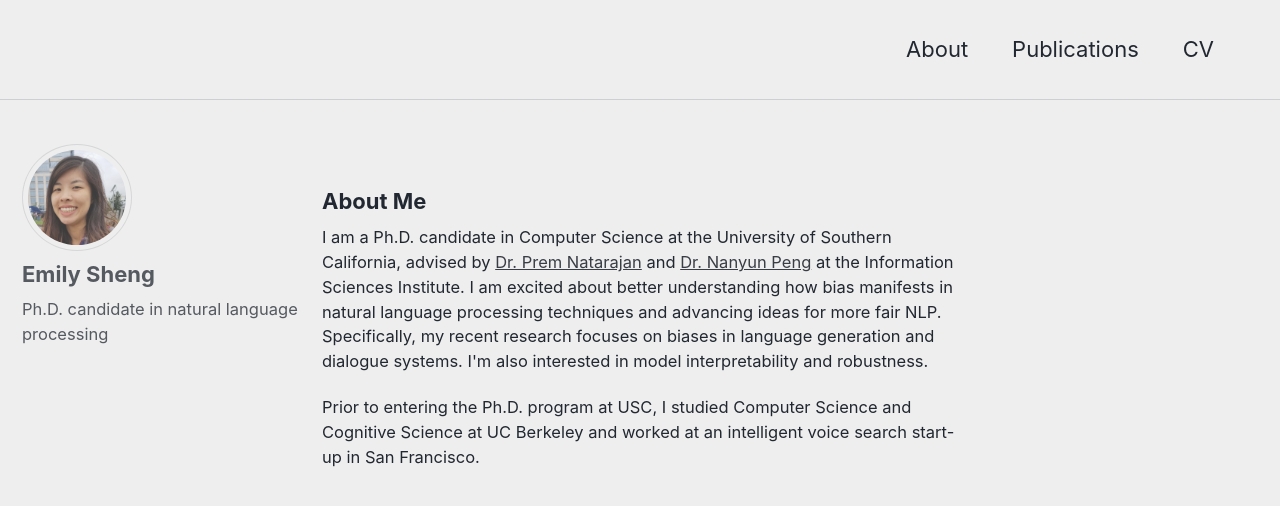
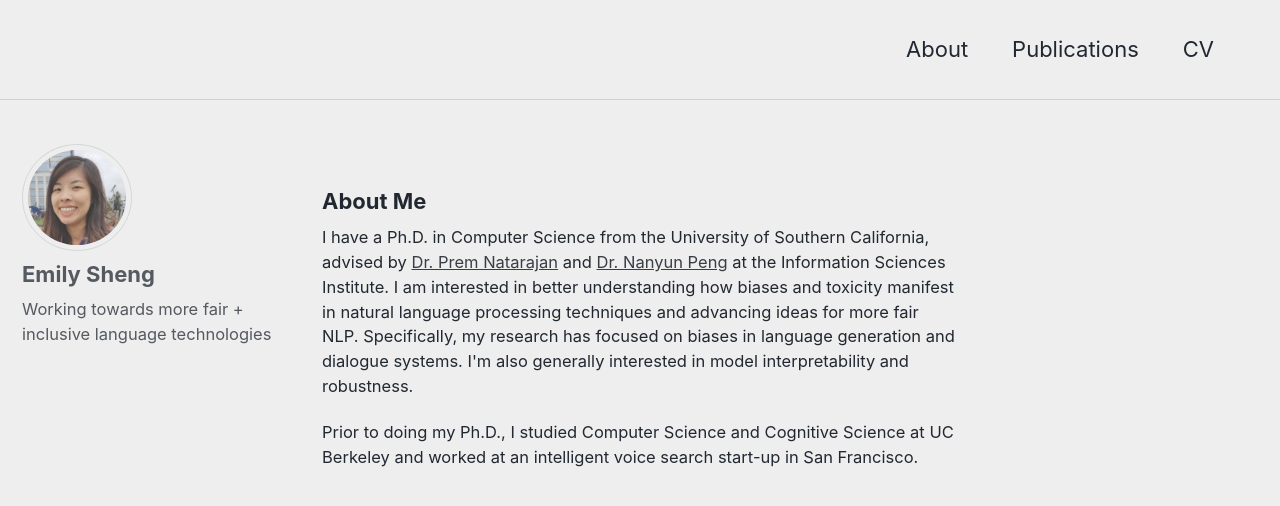
Before and after one commit to ewsheng/ewsheng.github.io, a Jekyll site: the page built from index.html, in a window 1280 px wide and 900 px high. Shown: the top 506 px of the window. Built offline with Jekyll 4.4.1, drawn with Linux system fonts in a browser that asks for light colours; the list of posts is cut into pages by our own code.

Commit message:
Update phd

```diff
--- a/_config.yml
+++ b/_config.yml
@@ -85,7 +85,7 @@ analytics:
 author:
   name             : "Emily Sheng"
   avatar           : "/assets/images/profile2_square.jpg"
-  bio              : "Ph.D. candidate in natural language processing"
+  bio              : "Working towards more fair + inclusive language technologies"
   location         : "Los Angeles"
   email            :
   uri              :
--- a/_layouts/home.html
+++ b/_layouts/home.html
@@ -5,8 +5,8 @@ layout: single
 
 <h3>About Me</h3>
 <p>
-  I am a Ph.D. candidate in Computer Science at the University of Southern California, advised by <a href="https://www.isi.edu/about/bio/prem_natarajan" target="_blank">Dr. Prem Natarajan</a> and <a href="http://vnpeng.net/" target="_blank">Dr. Nanyun Peng</a> at the Information Sciences Institute. I am excited about better understanding how bias manifests in natural language processing techniques and advancing ideas for more fair NLP. Specifically, my recent research focuses on biases in language generation and dialogue systems. I'm also interested in model interpretability and robustness.
+  I have a Ph.D. in Computer Science from the University of Southern California, advised by <a href="https://www.isi.edu/about/bio/prem_natarajan" target="_blank">Dr. Prem Natarajan</a> and <a href="http://vnpeng.net/" target="_blank">Dr. Nanyun Peng</a> at the Information Sciences Institute. I am interested in better understanding how biases and toxicity manifest in natural language processing techniques and advancing ideas for more fair NLP. Specifically, my research has focused on biases in language generation and dialogue systems. I'm also generally interested in model interpretability and robustness.
 </p>
 <p>
-  Prior to entering the Ph.D. program at USC, I studied Computer Science and Cognitive Science at UC Berkeley and worked at an intelligent voice search start-up in San Francisco.
+  Prior to doing my Ph.D., I studied Computer Science and Cognitive Science at UC Berkeley and worked at an intelligent voice search start-up in San Francisco.
 </p>
```
Also changed, not shown: 1 other file.
